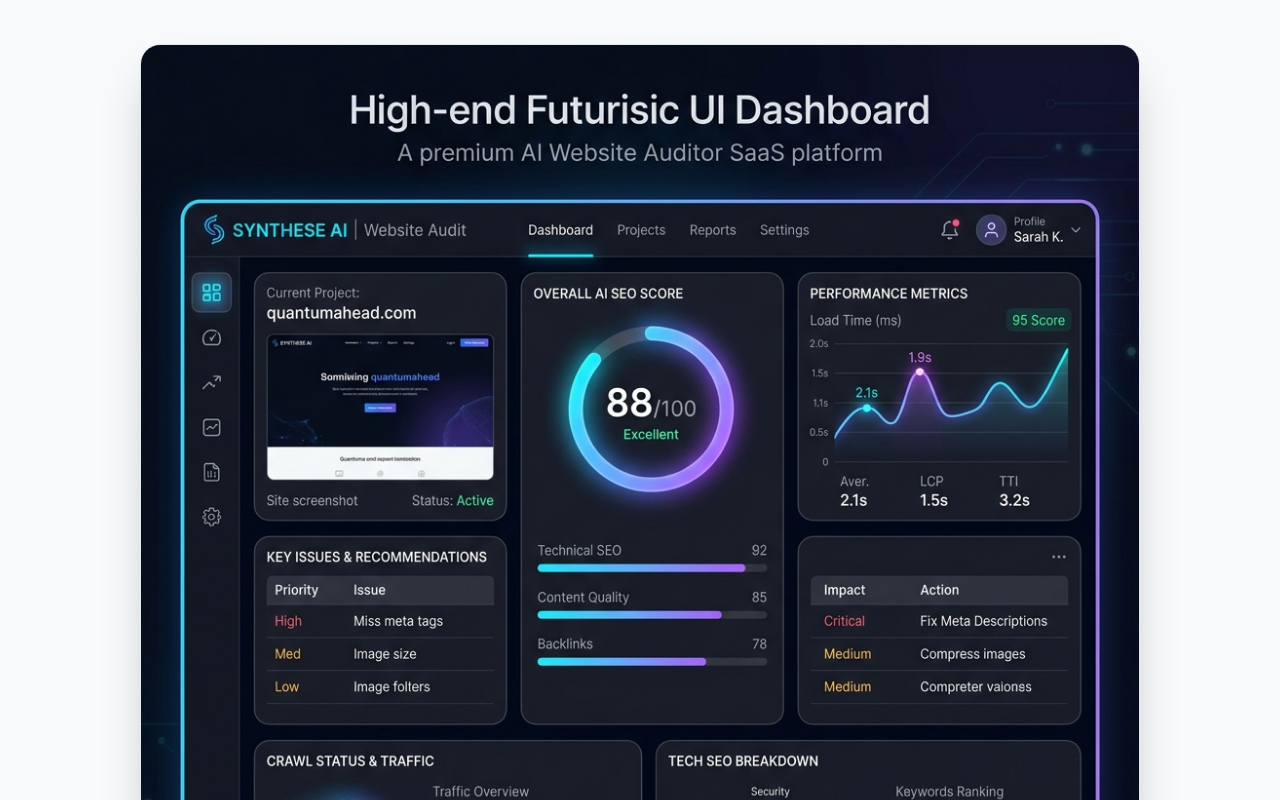
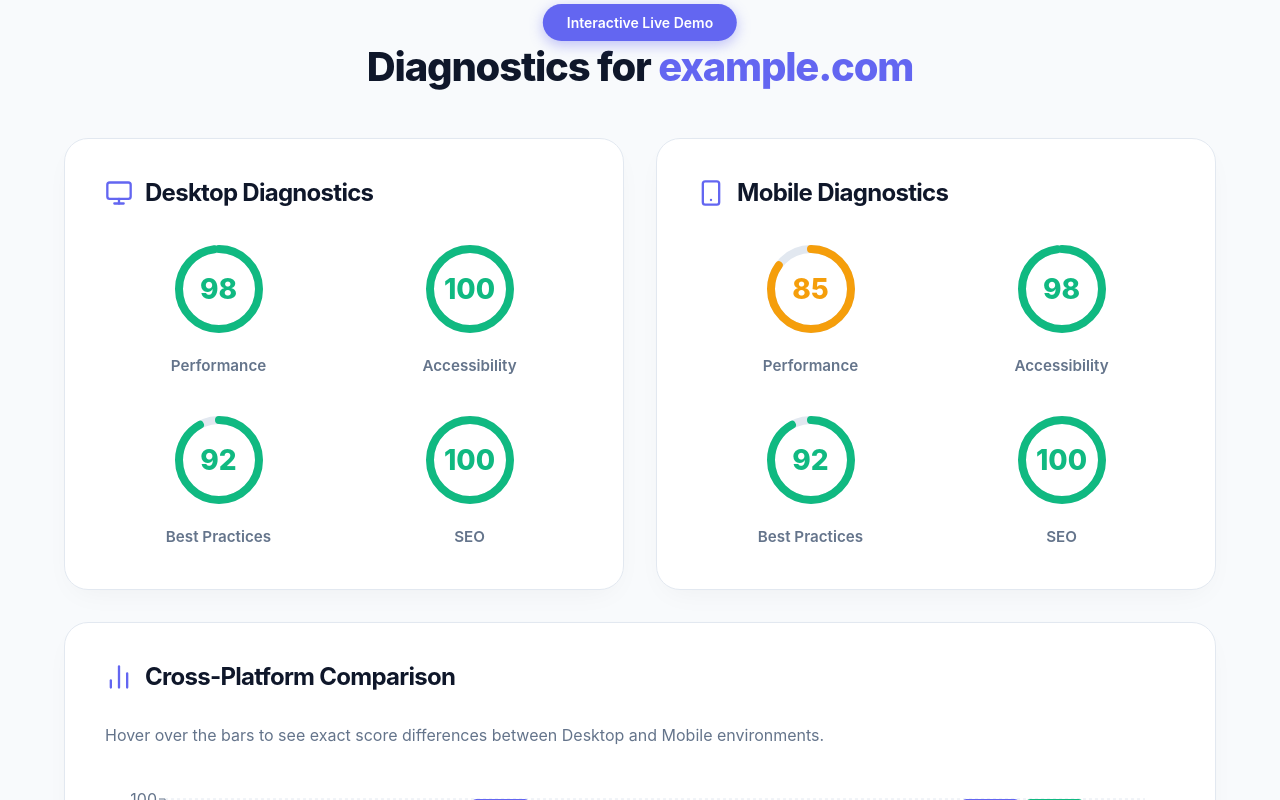
Before and after one commit to heyvishv/WEB-AUDITOR, a Next.js app: page / in a window 1280 px wide. Shown: the part 800-1600 px from the top of the page. Built offline with nearby package versions, Linux system fonts and the light colour scheme.

Commit message:
feat: Replace static teaser image with an Interactive Live Demo of the dashboard

```diff
--- a/src/app/page.tsx
+++ b/src/app/page.tsx
@@ -44,6 +44,114 @@
       </div>
       <span className="metric-label">{label}</span>
     </div>
+  );
+}
+
+const DEMO_RESULTS = {
+  desktop: { performance: 98, accessibility: 100, bestPractices: 92, seo: 100 },
+  mobile: { performance: 85, accessibility: 98, bestPractices: 92, seo: 100 }
+};
+
+const DEMO_CHART_DATA = [
+  { name: 'Performance', Desktop: 98, Mobile: 85 },
+  { name: 'Accessibility', Desktop: 100, Mobile: 98 },
+  { name: 'Best Practices', Desktop: 92, Mobile: 92 },
+  { name: 'SEO', Desktop: 100, Mobile: 100 },
+];
+
+function DashboardView({ results, chartData, targetUrl, isDemo }: { results: any, chartData: any, targetUrl: string, isDemo?: boolean }) {
+  let hostname = "example.com";
+  try {
+    hostname = new URL(targetUrl).hostname;
+  } catch (e) {}
+
+  return (
+    <section id="results-section" className="teaser-section" style={{ opacity: isDemo ? 0.9 : 1, position: 'relative' }}>
+      <div className="container" style={{ maxWidth: '1200px', position: 'relative' }}>
+         {isDemo && (
+           <div style={{ position: 'absolute', top: '-40px', left: '50%', transform: 'translateX(-50%)', background: 'var(--accent-primary)', color: 'white', padding: '0.5rem 1.5rem', borderRadius: '99px', fontSize: '0.875rem', fontWeight: 600, zIndex: 20, boxShadow: '0 4px 14px 0 var(--accent-glow)' }}>
+             Interactive Live Demo
+           </div>
+         )}
+         <h2 style={{ textAlign: 'center', fontSize: '2.5rem', marginBottom: '3rem', filter: isDemo ? 'blur(0.5px)' : 'none' }}>
+            Diagnostics for <span style={{ color: 'var(--accent-primary)' }}>{hostname}</span>
+         </h2>
+
+         <div className="results-grid" style={{ pointerEvents: isDemo ? 'auto' : 'auto' }}>
+           {/* Desktop Results Card */}
+           <div className="glass-card animate-fade-up">
+             <div className="glow-effect"></div>
+             <h3 className="card-title">
+                <Monitor size={28} color="var(--accent-primary)" />
+                Desktop Diagnostics
+             </h3>
+             {results.desktop ? (
+               <div className="metrics-grid">
+                  <AnimatedMetricCircle label="Performance" score={results.desktop.performance} delay={100} />
+                  <AnimatedMetricCircle label="Accessibility" score={results.desktop.accessibility} delay={200} />
+                  <AnimatedMetricCircle label="Best Practices" score={results.desktop.bestPractices} delay={300} />
+                  <AnimatedMetricCircle label="SEO" score={results.desktop.seo} delay={400} />
+               </div>
+             ) : (
+               <p style={{ color: 'var(--text-secondary)' }}>Failed to load desktop metrics.</p>
+             )}
+           </div>
+
+           {/* Mobile Results Card */}
+           <div className="glass-card animate-fade-up delay-100">
+             <div className="glow-effect"></div>
+             <h3 className="card-title">
+                <Smartphone size={28} color="var(--accent-primary)" />
+                Mobile Diagnostics
+             </h3>
+             {results.mobile ? (
+               <div className="metrics-grid">
+                  <AnimatedMetricCircle label="Performance" score={results.mobile.performance} delay={200} />
+                  <AnimatedMetricCircle label="Accessibility" score={results.mobile.accessibility} delay={300} />
+                  <AnimatedMetricCircle label="Best Practices" score={results.mobile.bestPractices} delay={400} />
+                  <AnimatedMetricCircle label="SEO" score={results.mobile.seo} delay={500} />
+               </div>
+             ) : (
+               <p style={{ color: 'var(--text-secondary)' }}>Failed to load mobile metrics.</p>
+             )}
+           </div>
+         </div>
+
+         {/* Interactive Chart Card */}
+         <div className="glass-card animate-fade-up delay-200" style={{ marginTop: '2rem' }}>
+            <h3 className="card-title">
+              <BarChart2 size={28} color="var(--accent-primary)" />
+              Cross-Platform Comparison
+            </h3>
+            <p style={{ color: 'var(--text-secondary)', marginBottom: '2rem' }}>
+              Hover over the bars to see exact score differences between Desktop and Mobile environments.
+            </p>
+
+            <div className="chart-container">
+              <ResponsiveContainer width="100%" height="100%">
+                <BarChart data={chartData} margin={{ top: 20, right: 30, left: 0, bottom: 5 }}>
+                  <CartesianGrid strokeDasharray="3 3" stroke="var(--border-color)" vertical={false} />
+                  <XAxis dataKey="name" stroke="var(--text-secondary)" tick={{ fill: 'var(--text-secondary)' }} />
+                  <YAxis stroke="var(--text-secondary)" tick={{ fill: 'var(--text-secondary)' }} domain={[0, 100]} />
+                  <Tooltip
+                    cursor={{ fill: 'var(--badge-bg)' }}
+                    contentStyle={{
+                      backgroundColor: 'var(--surface-color)',
+                      border: '1px solid var(--border-color)',
+                      borderRadius: '12px',
+                      boxShadow: '0 10px 25px rgba(0,0,0,0.1)',
+                      color: 'var(--text-primary)'
+                    }}
+                  />
+                  <Legend wrapperStyle={{ paddingTop: '20px' }} />
+                  <Bar dataKey="Desktop" fill="var(--accent-primary)" radius={[6, 6, 0, 0]} maxBarSize={60} />
+                  <Bar dataKey="Mobile" fill="#10b981" radius={[6, 6, 0, 0]} maxBarSize={60} />
+                </BarChart>
+              </ResponsiveContainer>
+            </div>
+         </div>
+      </div>
+    </section>
   );
 }
 
@@ -234,99 +342,12 @@
           </div>
         </section>
 
-        {results ? (
-          <section id="results-section" className="teaser-section">
-            <div className="container" style={{ maxWidth: '1200px' }}>
-               <h2 style={{ textAlign: 'center', fontSize: '2.5rem', marginBottom: '3rem' }}>
-                  Diagnostics for <span style={{ color: 'var(--accent-primary)' }}>{new URL(url).hostname}</span>
-               </h2>
-
-               <div className="results-grid">
-                 {/* Desktop Results Card */}
-                 <div className="glass-card animate-fade-up">
-                   <div className="glow-effect"></div>
-                   <h3 className="card-title">
-                      <Monitor size={28} color="var(--accent-primary)" />
-                      Desktop Diagnostics
-                   </h3>
-                   {results.desktop ? (
-                     <div className="metrics-grid">
-                        <AnimatedMetricCircle label="Performance" score={results.desktop.performance} delay={100} />
-                        <AnimatedMetricCircle label="Accessibility" score={results.desktop.accessibility} delay={200} />
-                        <AnimatedMetricCircle label="Best Practices" score={results.desktop.bestPractices} delay={300} />
-                        <AnimatedMetricCircle label="SEO" score={results.desktop.seo} delay={400} />
-                     </div>
-                   ) : (
-                     <p style={{ color: 'var(--text-secondary)' }}>Failed to load desktop metrics.</p>
-                   )}
-                 </div>
-
-                 {/* Mobile Results Card */}
-                 <div className="glass-card animate-fade-up delay-100">
-                   <div className="glow-effect"></div>
-                   <h3 className="card-title">
-                      <Smartphone size={28} color="var(--accent-primary)" />
-                      Mobile Diagnostics
-                   </h3>
-                   {results.mobile ? (
-                     <div className="metrics-grid">
-                        <AnimatedMetricCircle label="Performance" score={results.mobile.performance} delay={200} />
-                        <AnimatedMetricCircle label="Accessibility" score={results.mobile.accessibility} delay={300} />
-                        <AnimatedMetricCircle label="Best Practices" score={results.mobile.bestPractices} delay={400} />
-                        <AnimatedMetricCircle label="SEO" score={results.mobile.seo} delay={500} />
-                     </div>
-                   ) : (
-                     <p style={{ color: 'var(--text-secondary)' }}>Failed to load mobile metrics.</p>
-                   )}
-                 </div>
-               </div>
-
-               {/* Interactive Chart Card */}
-               <div className="glass-card animate-fade-up delay-200" style={{ marginTop: '2rem' }}>
-                  <h3 className="card-title">
-                    <BarChart2 size={28} color="var(--accent-primary)" />
-                    Cross-Platform Comparison
-                  </h3>
-                  <p style={{ color: 'var(--text-secondary)', marginBottom: '2rem' }}>
-                    Hover over the bars to see exact score differences between Desktop and Mobile environments.
-                  </p>
-
-                  <div className="chart-container">
-                    <ResponsiveContainer width="100%" height="100%">
-                      <BarChart data={chartData} margin={{ top: 20, right: 30, left: 0, bottom: 5 }}>
-                        <CartesianGrid strokeDasharray="3 3" stroke="var(--border-color)" vertical={false} />
-                        <XAxis dataKey="name" stroke="var(--text-secondary)" tick={{ fill: 'var(--text-secondary)' }} />
-                        <YAxis stroke="var(--text-secondary)" tick={{ fill: 'var(--text-secondary)' }} domain={[0, 100]} />
-                        <Tooltip
-                          cursor={{ fill: 'var(--badge-bg)' }}
-                          contentStyle={{
-                            backgroundColor: 'var(--surface-color)',
-                            border: '1px solid var(--border-color)',
-                            borderRadius: '12px',
-                            boxShadow: '0 10px 25px rgba(0,0,0,0.1)',
-                            color: 'var(--text-primary)'
-                          }}
-                        />
-                        <Legend wrapperStyle={{ paddingTop: '20px' }} />
-                        <Bar dataKey="Desktop" fill="var(--accent-primary)" radius={[6, 6, 0, 0]} maxBarSize={60} />
-                        <Bar dataKey="Mobile" fill="#10b981" radius={[6, 6, 0, 0]} maxBarSize={60} />
-                      </BarChart>
-                    </ResponsiveContainer>
-                  </div>
-               </div>
-
-            </div>
-          </section>
-        ) : (
-          <section className="teaser-section">
-            <div className="container teaser-container">
-              <div className="teaser-graphic">
-                <img src="/mockup.jpg" alt="AI Website Auditor Dashboard Mockup" className="dashboard-img" />
-                <div className="glow-effect"></div>
-              </div>
-            </div>
-          </section>
-        )}
+        <DashboardView
+          results={results || DEMO_RESULTS}
+          chartData={results ? chartData : DEMO_CHART_DATA}
+          targetUrl={results ? url : "https://example.com"}
+          isDemo={!results}
+        />
 
         {/* Features Section */}
         <section className="features-section">
```
